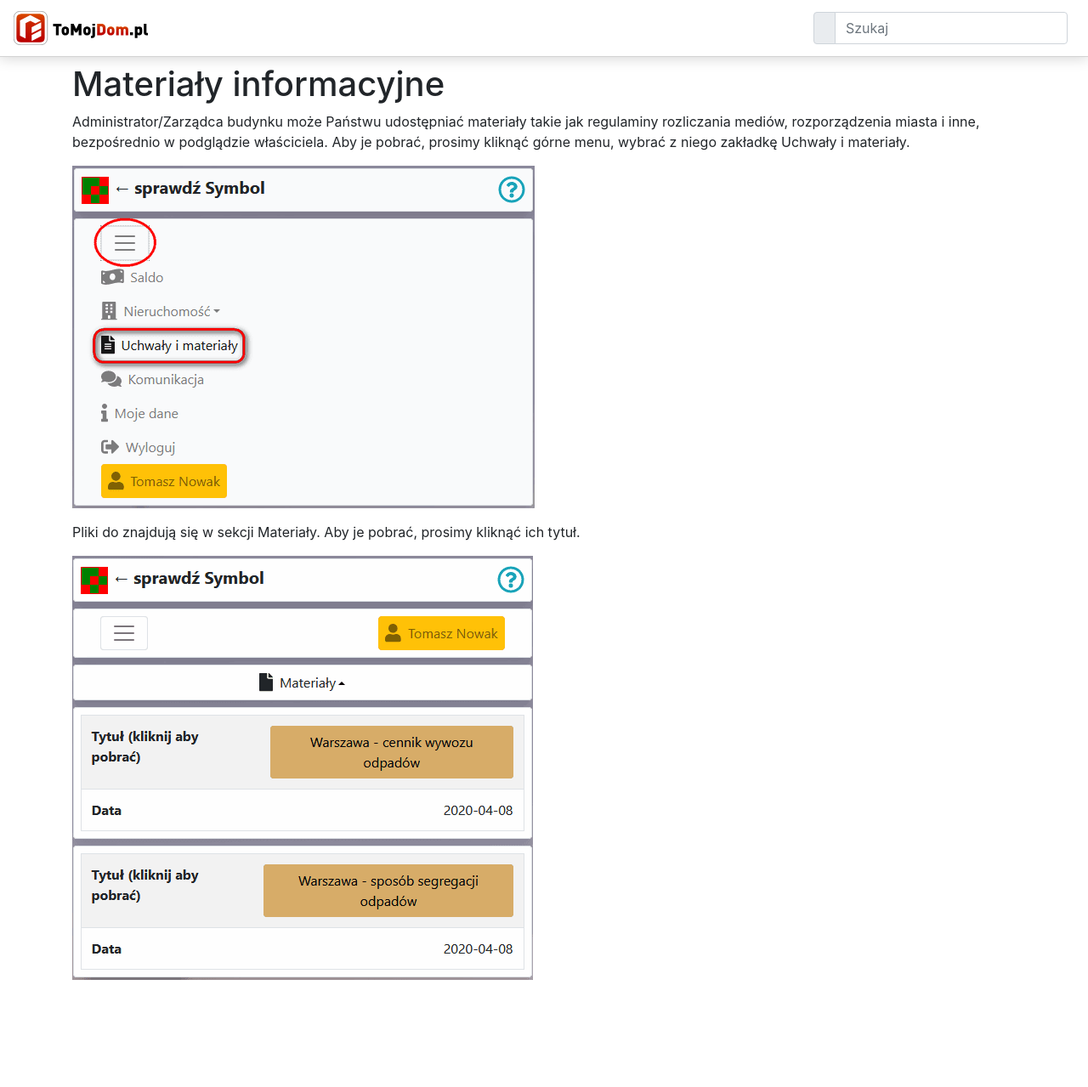
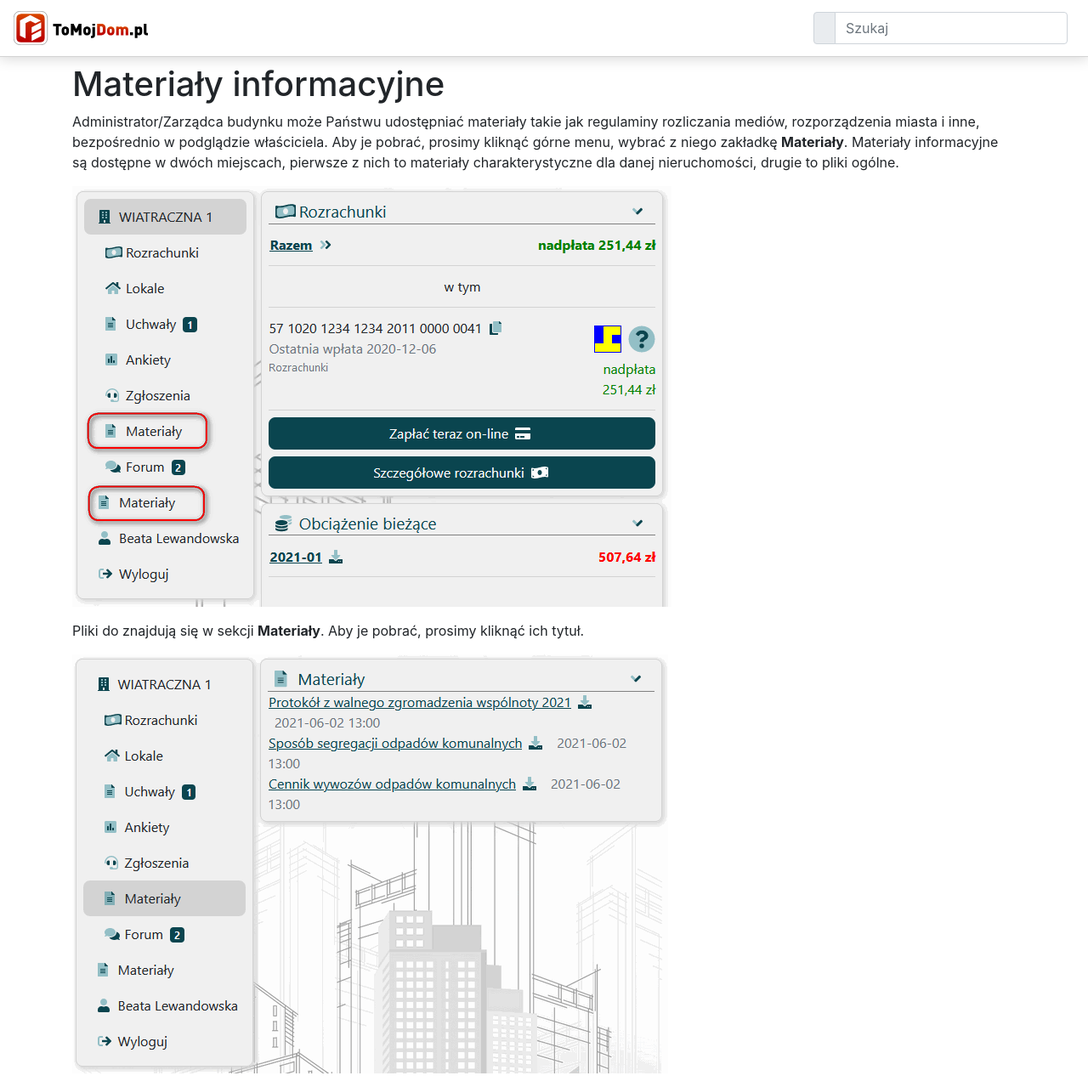
Before and after one commit to Weles3Doc/OsDoc, a Jekyll site: the page built from uzytkowe/_posts/2020-08-04-Materialy informacyjne.md, in a window 1280 px wide. Shown: the whole page at 85% size. Built offline with Jekyll 4.4.1, drawn with Linux system fonts in a browser that asks for light colours; nearby versions of some CDN libraries.

Commit message:
poprawka materiały informacyjne

```diff
--- a/uzytkowe/_posts/2020-08-04-Materialy informacyjne.md
+++ b/uzytkowe/_posts/2020-08-04-Materialy informacyjne.md
@@ -4,10 +4,10 @@ title: Materiały informacyjne
 
 # Materiały informacyjne
 
-Administrator/Zarządca budynku może Państwu udostępniać materiały takie jak regulaminy rozliczania mediów, rozporządzenia miasta i inne, bezpośrednio w podglądzie właściciela. Aby je pobrać, prosimy kliknąć górne menu, wybrać z niego zakładkę Uchwały i materiały.
+Administrator/Zarządca budynku może Państwu udostępniać materiały takie jak regulaminy rozliczania mediów, rozporządzenia miasta i inne, bezpośrednio w podglądzie właściciela. Aby je pobrać, prosimy kliknąć górne menu, wybrać z niego zakładkę **Materiały**. Materiały informacyjne są dostępne w dwóch miejscach, pierwsze z nich to materiały charakterystyczne dla danej nieruchomości, drugie to pliki ogólne.
 
 ![Materiały informacyjne](matinf1.png)
 
-Pliki do znajdują się w sekcji Materiały. Aby je pobrać, prosimy kliknąć ich tytuł.
+Pliki do znajdują się w sekcji **Materiały**. Aby je pobrać, prosimy kliknąć ich tytuł.
 
 ![Materiały informacyjne](matinf2.png)
```
Also changed, not shown: uzytkowe/matinf1.png, uzytkowe/matinf2.png.
